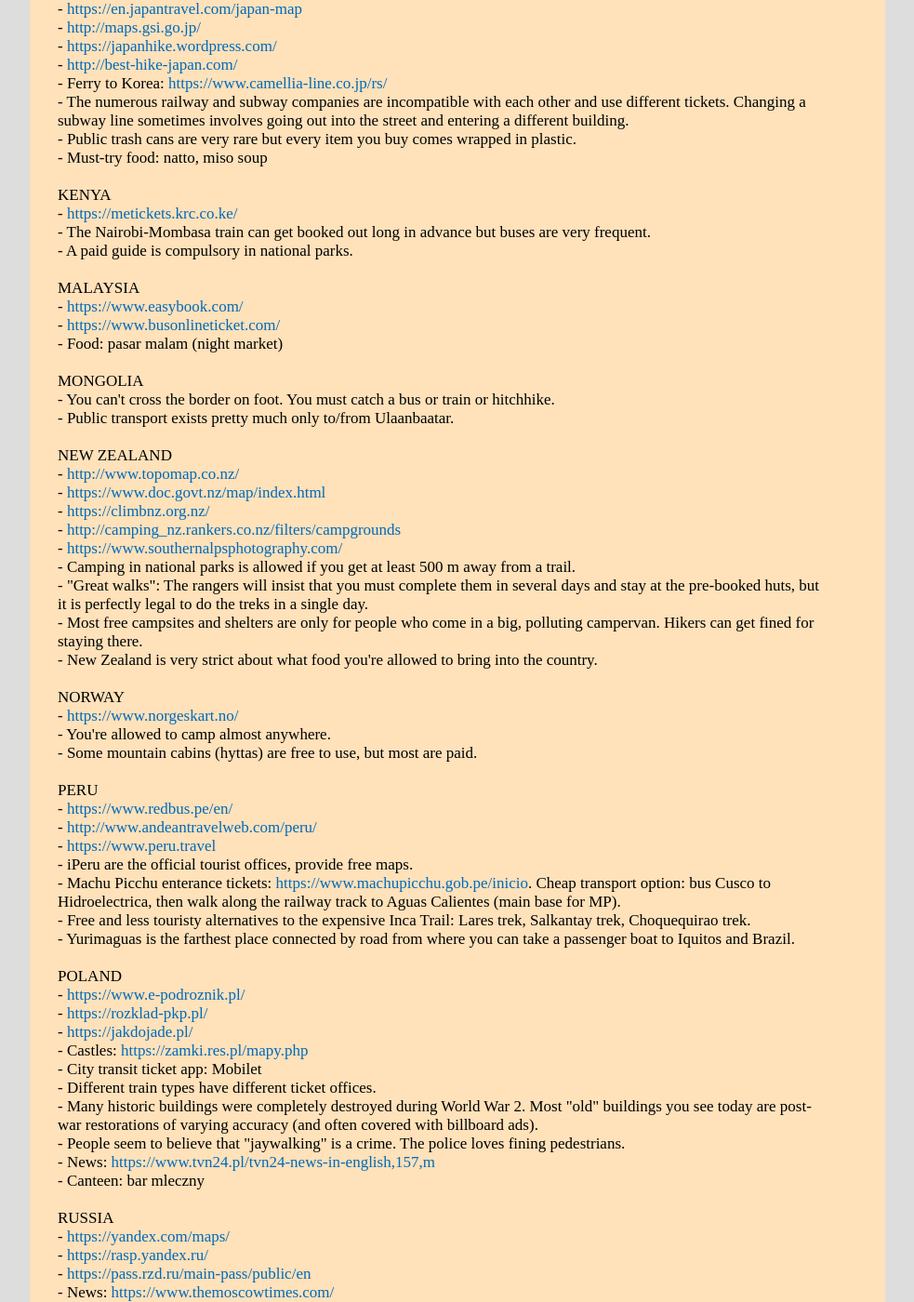
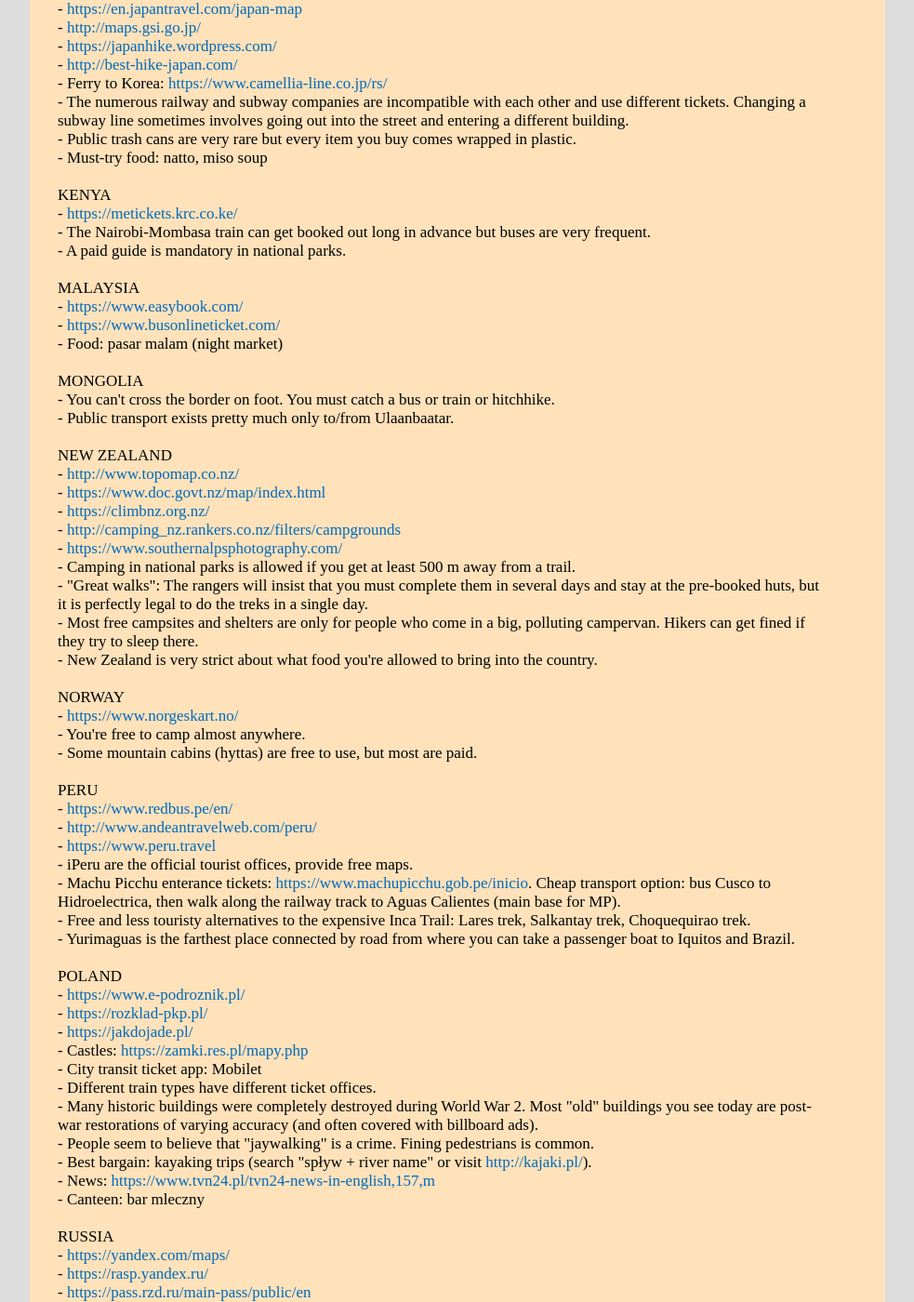
Before and after one commit to witbag/witbag.github.io, a Jekyll site: the page built from travel/notes.html, in a window 1280 px wide and 1400 px high, scrolled down 2709 px. Shown: the whole window at 93% size, without its empty margins (148-1131 px from the left). Built offline with Jekyll 4.4.1, drawn with Linux system fonts in a browser that asks for light colours; some of the changed text lies outside the part shown.

Commit message:
Update notes.html

```diff
--- a/travel/notes.html
+++ b/travel/notes.html
@@ -21,7 +21,7 @@
 - You have to press the beg button and wait for your turn at every pedestrian crossing.<br>
 - Not many long-distance travel options besides driving and flying.<br>
 - Free BBQ hot plates in parks and on beaches.<br>
-- News: <a href="https://www.smh.com.au/" target=_blank>https://www.smh.com.au/</a><br />
+- News: <a href="https://www.smh.com.au/" target=_blank>https://www.smh.com.au/</a>, <a href="https://www.theguardian.com/au" target=_blank>https://www.theguardian.com/au</a><br />
 <br>
 BELGIUM<br>
 - There are statues of Leopold II (one of the worst mass-murderers in history) all over the country.<br>
@@ -60,7 +60,7 @@
 - <a href="http://www.ethiopia.travel" target=_blank>http://www.ethiopia.travel</a><br />
 - Long-distance buses all leave around 5-6 AM. Book 1-2 days in advance.<br>
 - Ethiopian 12-hour clock system follows sunrise and sunset (1 o'clock in the morning = 7 AM, 12 o'clock at night = 6 AM).<br>
-- A paid guide is compulsory in national parks.<br>
+- A paid guide is mandatory in national parks.<br>
 - Must-try food: injera, salads<br>
 <br>
 EUROPE<br>
@@ -137,7 +137,7 @@
 KENYA<br>
 - <a href="https://metickets.krc.co.ke/" target=_blank>https://metickets.krc.co.ke/</a><br />
 - The Nairobi-Mombasa train can get booked out long in advance but buses are very frequent.<br>
-- A paid guide is compulsory in national parks.<br>
+- A paid guide is mandatory in national parks.<br>
 <br>
 MALAYSIA<br>
 - <a href="https://www.easybook.com/" target=_blank>https://www.easybook.com/</a><br />
@@ -156,12 +156,12 @@
 - <a href="https://www.southernalpsphotography.com/" target=_blank>https://www.southernalpsphotography.com/</a><br />
 - Camping in national parks is allowed if you get at least 500 m away from a trail.<br>
 - "Great walks": The rangers will insist that you must complete them in several days and stay at the pre-booked huts, but it is perfectly legal to do the treks in a single day.<br>
-- Most free campsites and shelters are only for people who come in a big, polluting campervan. Hikers can get fined for staying there.<br>
+- Most free campsites and shelters are only for people who come in a big, polluting campervan. Hikers can get fined if they try to sleep there.<br>
 - New Zealand is very strict about what food you're allowed to bring into the country.<br>
 <br>
 NORWAY<br>
 - <a href="https://www.norgeskart.no/" target=_blank>https://www.norgeskart.no/</a><br />
-- You're allowed to camp almost anywhere.<br>
+- You're free to camp almost anywhere.<br>
 - Some mountain cabins (hyttas) are free to use, but most are paid.<br>
 <br>
 PERU<br>
@@ -181,7 +181,8 @@
 - City transit ticket app: Mobilet<br>
 - Different train types have different ticket offices.<br>
 - Many historic buildings were completely destroyed during World War 2. Most "old" buildings you see today are post-war restorations of varying accuracy (and often covered with billboard ads).<br>
-- People seem to believe that "jaywalking" is a crime. The police loves fining pedestrians.<br>
+- People seem to believe that "jaywalking" is a crime. Fining pedestrians is common.<br>
+- Best bargain: kayaking trips (search "spływ + river name" or visit <a href="http://kajaki.pl/" target=_blank>http://kajaki.pl/</a>).<br>
 - News: <a href="https://www.tvn24.pl/tvn24-news-in-english,157,m" target=_blank>https://www.tvn24.pl/tvn24-news-in-english,157,m</a><br />
 - Canteen: bar mleczny<br>
 <br>
@@ -190,6 +191,7 @@
 - <a href="https://rasp.yandex.ru/" target=_blank>https://rasp.yandex.ru/</a><br />
 - <a href="https://pass.rzd.ru/main-pass/public/en" target=_blank>https://pass.rzd.ru/main-pass/public/en</a><br />
 - News: <a href="https://www.themoscowtimes.com/" target=_blank>https://www.themoscowtimes.com/</a><br />
+- The police "randomly" stop people for document checks, especially if you look foreign.<br>
 - Canteen: stolovaya<br>
 <br>
 TAIWAN<br>
```
